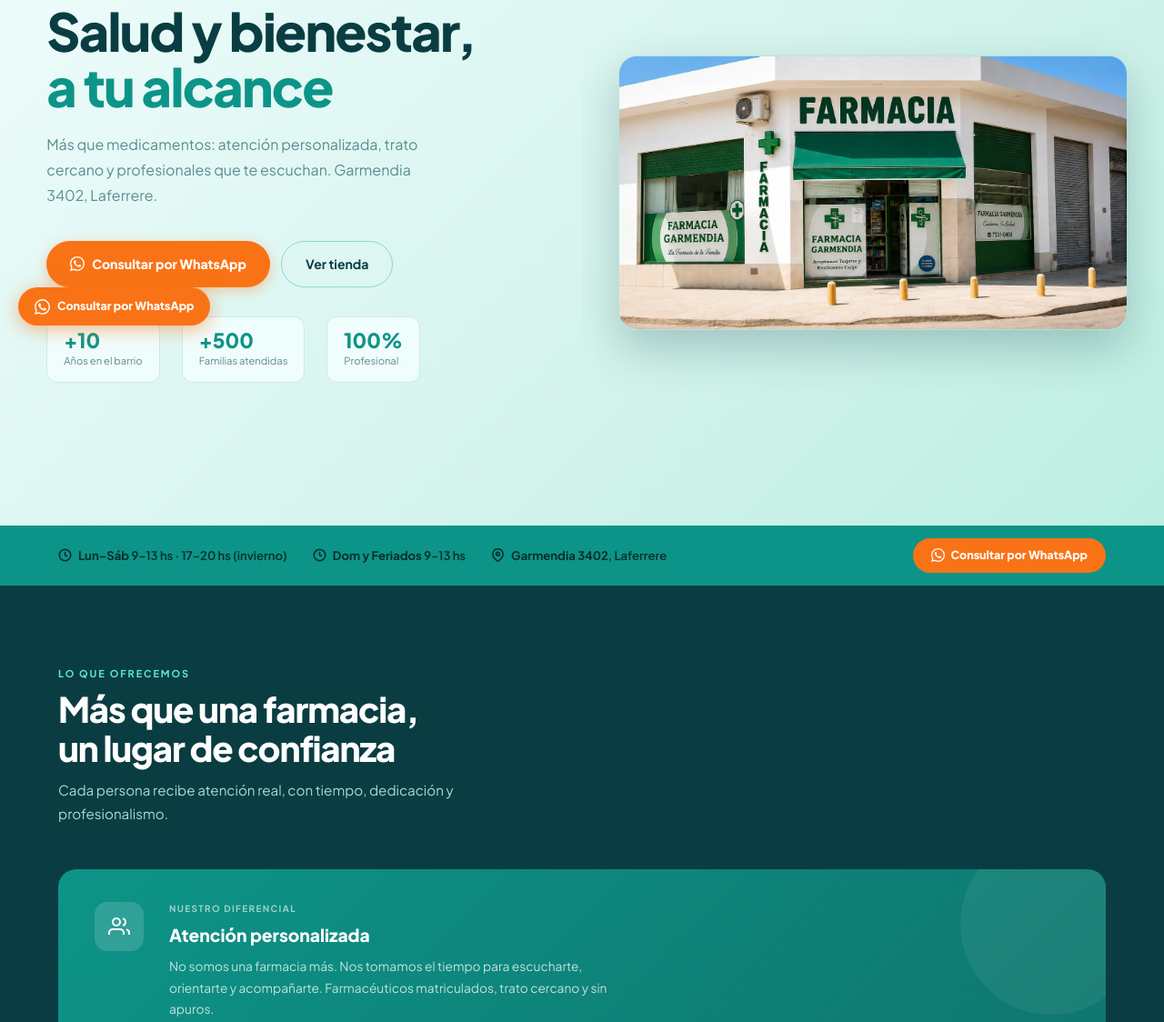
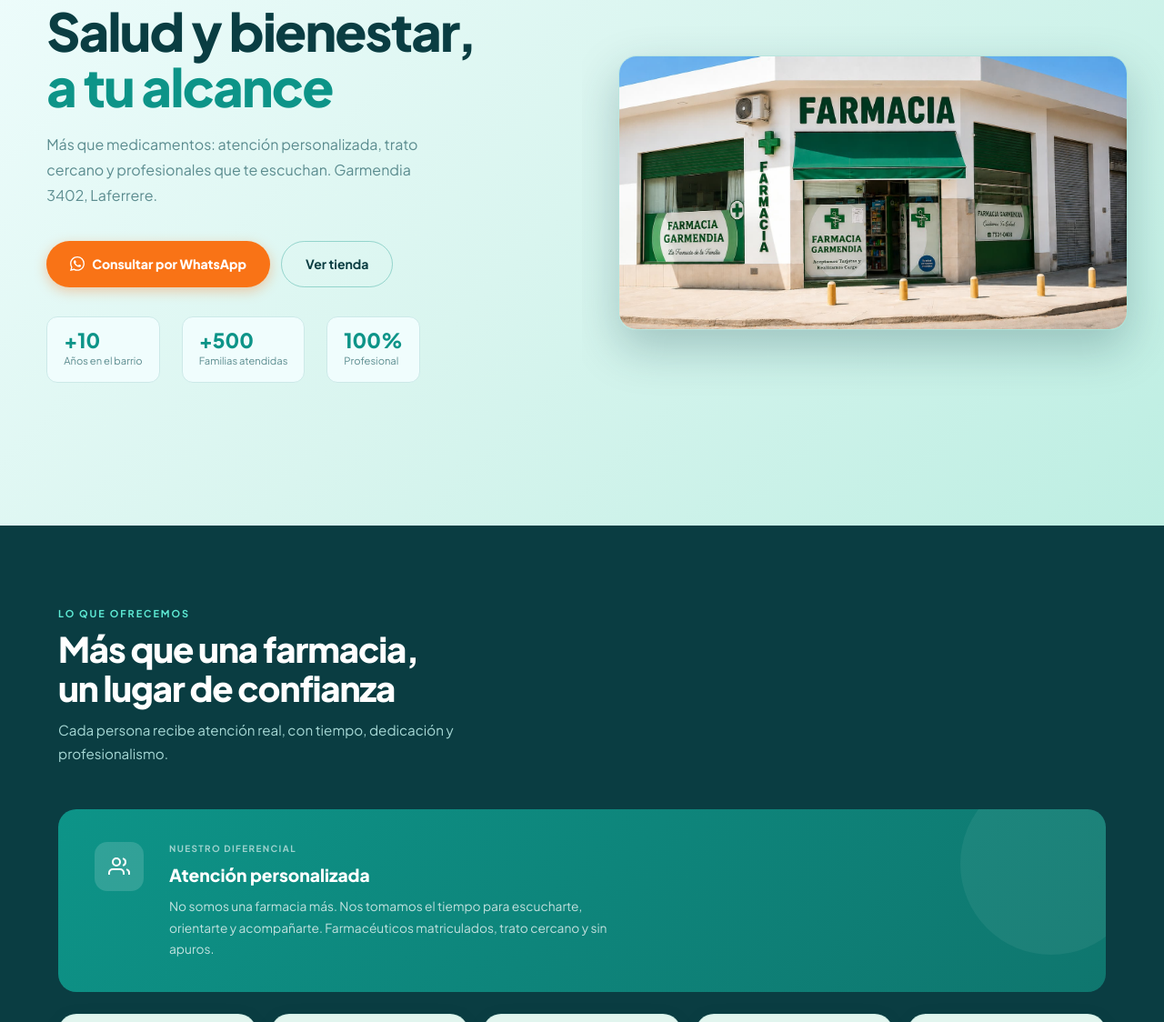
Before and after one commit to Pelu-garmendia/farmacia-garmendia-web-, a website: page index.html in a window 1280 px wide. Shown: the part 362-1486 px from the top of the page at 91% size. Drawn offline with Linux system fonts and the light colour scheme.

Commit message:
Sacar el WhatsApp duplicado, la franja de horarios y ajustar el header
- Quita el botón flotante de WhatsApp (wa-float): quedaba superpuesto con el CTA del hero mostrando "Consultar por WhatsApp" dos veces en la misma vista
- Elimina la franja de horarios/dirección debajo del hero, ya redundante con el modal de Contactanos
- El header ahora muestra Turnos y Club Farmendia como links, además del botón Tienda

```diff
--- a/index.html
+++ b/index.html
@@ -90,14 +90,6 @@ nav{position:sticky;top:0;z-index:200;height:68px;padding:0 5%;background:#0a3d4
 .hero-right{background:transparent;display:flex;align-items:center;justify-content:center;padding:48px 5%;position:relative;overflow:hidden}
 .hero-photo{width:100%;max-width:560px;height:auto;border-radius:var(--r2);box-shadow:0 20px 50px rgba(10,61,66,.25);border:1px solid rgba(13,148,136,.15);object-fit:cover;animation:up .7s .3s both}
 
-/* ─── HORARIO STRIP (ÚNICA) ─── */
-.hora-strip{background:#0d9488;padding:14px 5%;display:flex;align-items:center;justify-content:space-between;flex-wrap:wrap;gap:14px}
-.hora-items{display:flex;gap:28px;flex-wrap:wrap;align-items:center}
-.hora-item{display:flex;align-items:center;gap:7px;font-size:.82rem;font-weight:600;color:#042f2c}
-.hora-item svg{width:15px;flex-shrink:0}
-.hora-btn{display:inline-flex;align-items:center;gap:7px;background:#f97316;color:#fff;padding:9px 20px;border-radius:100px;font-size:.78rem;font-weight:800;text-decoration:none;white-space:nowrap;transition:background .2s}
-.hora-btn:hover{background:#fb8c3c}
-.hora-btn svg{width:15px}
 
 /* ─── SECCIONES BASE ─── */
 .sec{padding:88px 5%}
@@ -203,14 +195,6 @@ footer{background:#0a3d42;border-top:1px solid #cce9e8;padding:40px 5%;display:f
 .f-links a:hover{color:#0d9488}
 
 
-/* ─── WA FLOAT ─── */
-.wa-float{position:fixed;bottom:80px;left:20px;z-index:200;display:flex;align-items:center;gap:8px;background:#f97316;color:#fff;padding:11px 18px;border-radius:100px;text-decoration:none;font-size:.78rem;font-weight:800;box-shadow:0 4px 20px rgba(249,115,22,.5);transition:transform .2s}
-.wa-float:hover{transform:translateY(-2px)}
-.wa-float svg{width:17px;flex-shrink:0}
-@media (max-width:560px){
-  .wa-float{left:auto;right:16px;bottom:16px;padding:14px;box-shadow:0 4px 16px rgba(249,115,22,.5)}
-  .wa-float-txt{display:none}
-}
 
 /* ─── TOAST ─── */
 .toast{position:fixed;bottom:76px;right:22px;z-index:400;background:#ffffff;color:#0a3d42;border:1px solid #cce9e8;padding:11px 18px;border-radius:100px;font-size:.8rem;font-weight:600;transform:translateY(8px);opacity:0;transition:transform .3s,opacity .3s;pointer-events:none}
@@ -238,7 +222,6 @@ footer{background:#0a3d42;border-top:1px solid #cce9e8;padding:40px 5%;display:f
   .nav-links.mob a:hover{color:#0d9488!important}
   .hb{display:flex}
   .pub-grid{grid-template-columns:1fr}
-  .hora-items{flex-direction:column;gap:8px;align-items:flex-start}
 }
 @media(max-width:500px){
   .hero-stats{flex-direction:column}
@@ -262,7 +245,8 @@ footer{background:#0a3d42;border-top:1px solid #cce9e8;padding:40px 5%;display:f
     </div>
   </a>
   <ul class="nav-links" id="nl">
-    <li><a href="#servicios">Servicios</a></li>
+    <li><a href="farmaclick.html" style="color:#5eead4;font-weight:700;display:inline-flex;align-items:center;gap:6px"><svg aria-hidden="true" width="14" height="14" fill="none" stroke="currentColor" stroke-width="2" viewBox="0 0 24 24"><rect x="3" y="4" width="18" height="18" rx="2"/><line x1="16" y1="2" x2="16" y2="6"/><line x1="8" y1="2" x2="8" y2="6"/><line x1="3" y1="10" x2="21" y2="10"/></svg>Turnos</a></li>
+    <li><a href="fidelidad.html" style="color:#5eead4;font-weight:700;display:inline-flex;align-items:center;gap:6px"><img src="img/club-farmendia-logo.webp" alt="" style="height:18px;width:18px;object-fit:contain">Club Farmendia</a></li>
   </ul>
   <a href="tienda.html" class="nav-pill">
     <svg aria-hidden="true" fill="none" stroke="currentColor" stroke-width="2.5" viewBox="0 0 24 24" width="14"><path d="M6 2L3 6v14a2 2 0 002 2h14a2 2 0 002-2V6l-3-4z"/><line x1="3" y1="6" x2="21" y2="6"/><path d="M16 10a4 4 0 01-8 0"/></svg>
@@ -326,27 +310,6 @@ footer{background:#0a3d42;border-top:1px solid #cce9e8;padding:40px 5%;display:f
   </div>
 </section>
 
-<!-- FRANJA HORARIO (única) -->
-<div class="hora-strip">
-  <div class="hora-items">
-    <div class="hora-item">
-      <svg aria-hidden="true" fill="none" stroke="currentColor" stroke-width="2.5" viewBox="0 0 24 24"><circle cx="12" cy="12" r="10"/><polyline points="12 6 12 12 16 14"/></svg>
-      <span><strong>Lun–Sáb</strong> 9–13 hs · 17–20 hs (invierno)</span>
-    </div>
-    <div class="hora-item">
-      <svg aria-hidden="true" fill="none" stroke="currentColor" stroke-width="2.5" viewBox="0 0 24 24"><circle cx="12" cy="12" r="10"/><polyline points="12 6 12 12 16 14"/></svg>
-      <span><strong>Dom y Feriados</strong> 9–13 hs</span>
-    </div>
-    <div class="hora-item">
-      <svg aria-hidden="true" fill="none" stroke="currentColor" stroke-width="2.5" viewBox="0 0 24 24"><path d="M21 10c0 7-9 13-9 13s-9-6-9-13a9 9 0 0118 0z"/><circle cx="12" cy="10" r="3"/></svg>
-      <span><strong>Garmendia 3402</strong>, Laferrere</span>
-    </div>
-  </div>
-  <a href="https://wa.me/541130858200?text=Hola!%20Tengo%20una%20consulta" target="_blank" class="hora-btn">
-      <svg aria-hidden="true" fill="currentColor" viewBox="0 0 24 24" width="14"><path d="M17.472 14.382c-.297-.149-1.758-.867-2.03-.967-.273-.099-.471-.148-.67.15-.197.297-.767.966-.94 1.164-.173.199-.347.223-.644.075-.297-.15-1.255-.463-2.39-1.475-.883-.788-1.48-1.761-1.653-2.059-.173-.297-.018-.458.13-.606.134-.133.298-.347.446-.52.149-.174.198-.298.298-.497.099-.198.05-.371-.025-.52-.075-.149-.669-1.612-.916-2.207-.242-.579-.487-.5-.669-.51a3.46 3.46 0 00-.57-.01c-.198 0-.52.074-.792.372-.272.297-1.04 1.016-1.04 2.479 0 1.462 1.065 2.875 1.213 3.074.149.198 2.096 3.2 5.077 4.487.709.306 1.262.489 1.694.625.712.227 1.36.195 1.871.118.571-.085 1.758-.719 2.006-1.413.248-.694.248-1.289.173-1.413-.074-.124-.272-.198-.57-.347m-5.421 7.403h-.004a9.87 9.87 0 01-5.031-1.378l-.361-.214-3.741.982.998-3.648-.235-.374a9.86 9.86 0 01-1.51-5.26c.001-5.45 4.436-9.884 9.888-9.884 2.64 0 5.122 1.03 6.988 2.898a9.825 9.825 0 012.893 6.994c-.003 5.45-4.437 9.884-9.885 9.884m8.413-18.297A11.815 11.815 0 0012.05 0C5.495 0 .16 5.335.157 11.892c0 2.096.547 4.142 1.588 5.945L.057 24l6.305-1.654a11.882 11.882 0 005.683 1.448h.005c6.554 0 11.89-5.335 11.893-11.893a11.821 11.821 0 00-3.48-8.413z"/></svg>
-      Consultar por WhatsApp
-    </a>
-</div>
 
 
 <!-- SERVICIOS -->
@@ -429,11 +392,6 @@ footer{background:#0a3d42;border-top:1px solid #cce9e8;padding:40px 5%;display:f
   </div>
 </footer>
 
-<!-- WA FLOAT -->
-<a href="https://wa.me/541130858200?text=Hola!%20Tengo%20una%20consulta" target="_blank" class="wa-float">
-  <svg aria-hidden="true" fill="currentColor" viewBox="0 0 24 24"><path d="M17.472 14.382c-.297-.149-1.758-.867-2.03-.967-.273-.099-.471-.148-.67.15-.197.297-.767.966-.94 1.164-.173.199-.347.223-.644.075-.297-.15-1.255-.463-2.39-1.475-.883-.788-1.48-1.761-1.653-2.059-.173-.297-.018-.458.13-.606.134-.133.298-.347.446-.52.149-.174.198-.298.298-.497.099-.198.05-.371-.025-.52-.075-.149-.669-1.612-.916-2.207-.242-.579-.487-.5-.669-.51a3.46 3.46 0 00-.57-.01c-.198 0-.52.074-.792.372-.272.297-1.04 1.016-1.04 2.479 0 1.462 1.065 2.875 1.213 3.074.149.198 2.096 3.2 5.077 4.487.709.306 1.262.489 1.694.625.712.227 1.36.195 1.871.118.571-.085 1.758-.719 2.006-1.413.248-.694.248-1.289.173-1.413-.074-.124-.272-.198-.57-.347m-5.421 7.403h-.004a9.87 9.87 0 01-5.031-1.378l-.361-.214-3.741.982.998-3.648-.235-.374a9.86 9.86 0 01-1.51-5.26c.001-5.45 4.436-9.884 9.888-9.884 2.64 0 5.122 1.03 6.988 2.898a9.825 9.825 0 012.893 6.994c-.003 5.45-4.437 9.884-9.885 9.884m8.413-18.297A11.815 11.815 0 0012.05 0C5.495 0 .16 5.335.157 11.892c0 2.096.547 4.142 1.588 5.945L.057 24l6.305-1.654a11.882 11.882 0 005.683 1.448h.005c6.554 0 11.89-5.335 11.893-11.893a11.821 11.821 0 00-3.48-8.413z"/></svg>
-  <span class="wa-float-txt">Consultar por WhatsApp</span>
-</a>
 
 <div class="toast" id="toast"></div>
 
```
